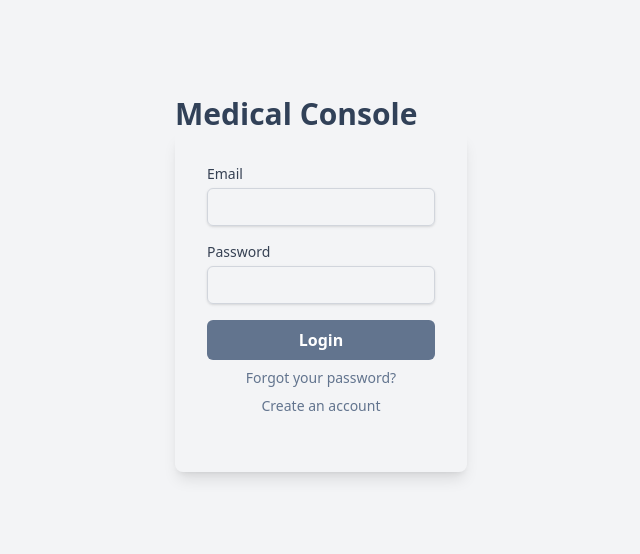
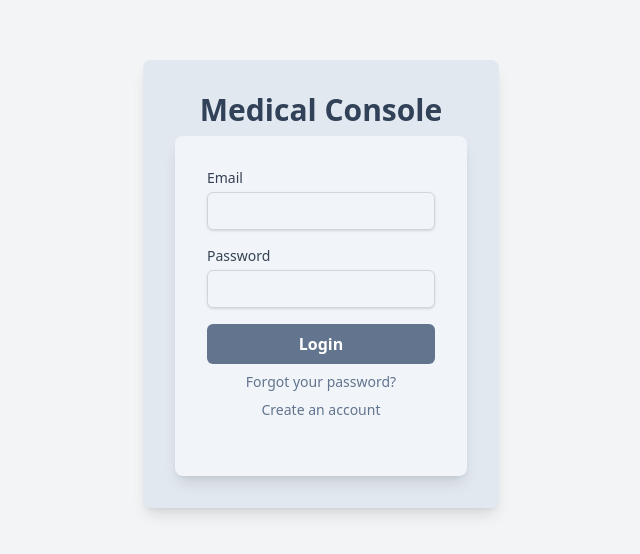
Before and after one commit to jrbrayjr2006/SatterfieldInternationalPatientDashboard, an Angular app: page / in a window 1280 px wide. Shown: the part 116-670 px from the top of the page, without its empty margins (319-959 px from the left). Built offline with nearby package versions, Linux system fonts and the light colour scheme.

Commit message:
update login

```diff
--- a/src/app/app.component.html
+++ b/src/app/app.component.html
@@ -1,8 +1,8 @@
 <main class="flex items-center justify-center h-screen bg-gray-100">
 
-  <div class="flex flex-col">
-    <h1 class="text-3xl font-bold text-slate-700">Medical Console</h1>
-    <div class="flex shadow-lg rounded-lg p-8">
+  <div class="flex flex-col bg-slate-200 p-8 rounded-lg shadow-lg">
+    <h1 class="text-3xl font-bold text-slate-700 text-center mb-2">Medical Console</h1>
+    <div class="flex shadow-lg rounded-lg p-8 bg-slate-100">
       <form action="">
         <div class="mb-4">
           <label for="email" class="block text-sm font-medium text-gray-700">Email</label>
```
